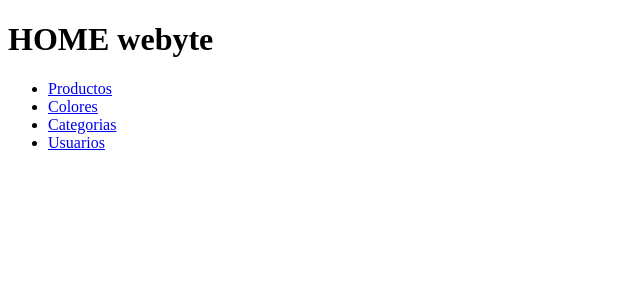
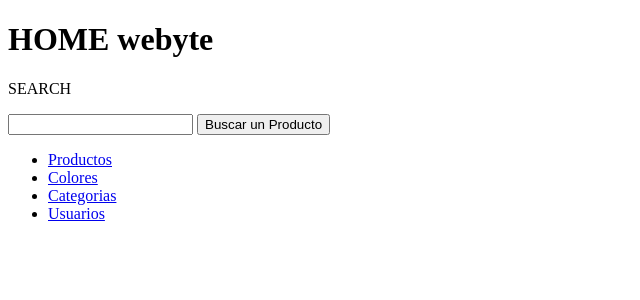
Before and after one commit to valensartorelli/grupo_4_WeByte_Sprint6, a Node server app: page / in a window 1280 px wide. Shown: the top 300 px of the page, without its empty margins (0-640 px from the left). Run offline with Node 20, Linux system fonts and the light colour scheme; some libraries are stand-ins or nearby versions.

Commit message:
Haap92 - Se agrega funcionalidad Search

```diff
--- a/src/views/index.ejs
+++ b/src/views/index.ejs
@@ -8,7 +8,13 @@
 </head>
 <body>
     <h1>HOME webyte</h1>
-
+    <p>SEARCH</p>
+    <div class="buscar-titulo">
+        <form action="/product/search" method="get">
+            <input type="text" name="keyword" id="keyword">
+            <button class="boton-buscar" type="submit">Buscar un Producto</button>
+        </form>
+    </div>
     <ul>
         <li>
             <a href="/product">
@@ -31,6 +37,5 @@
             </a>
         </li>
     </ul>
-
 </body>
 </html>
```
Also changed, not shown: src/controllers/productController.js (+14 -1 lines), src/views/products.ejs (+7 -1 lines), 1 other file.
